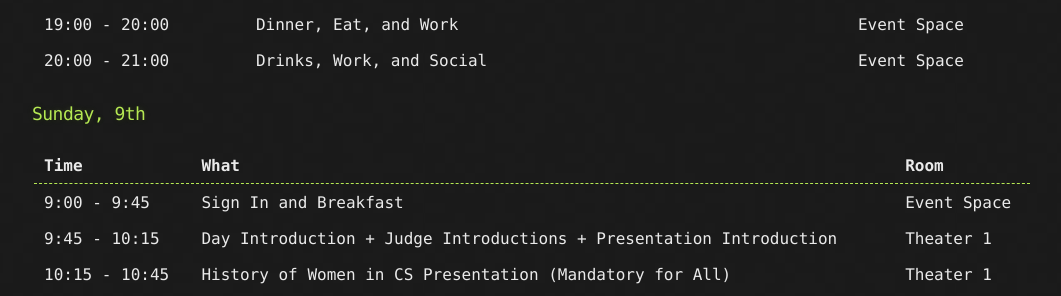
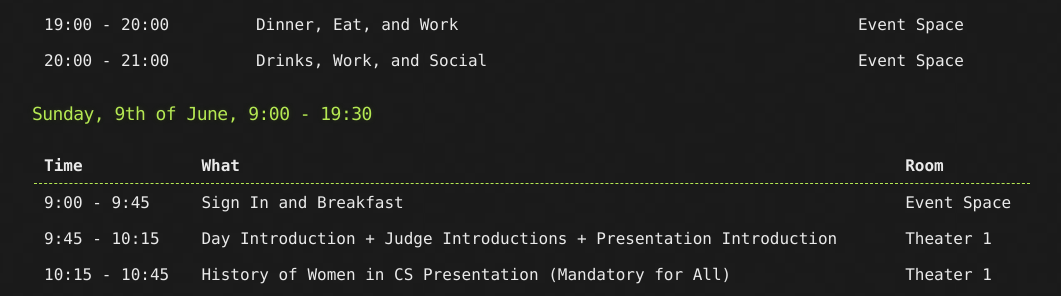
Before and after one commit to hack4her/hack4her.github.io, a Jekyll site: the page built from 2024_schedule.md, in a window 1280 px wide. Shown: the part 1082-1378 px from the top of the page, without its empty margins (108-1169 px from the left). Built offline with Jekyll 4.4.1, drawn with Linux system fonts in a browser that asks for light colours; our own code applies the rules of GitHub Pages for plain Markdown files; the repository's description, which GitHub fills in, is left out.

Commit message:
Update 2024_schedule.md

```diff
--- a/2024_schedule.md
+++ b/2024_schedule.md
@@ -30,7 +30,7 @@ Here's the nicely formatted version of the schedule in Markdown:
 | 19:00 - 20:00 | Dinner, Eat, and Work             | Event Space |
 | 20:00 - 21:00 | Drinks, Work, and Social          | Event Space    |
 
-### Sunday, 9th
+### Sunday, 9th of June, 9:00 - 19:30
 
 | Time         | What                                  | Room       |
 |--------------|---------------------------------------|------------|
```
